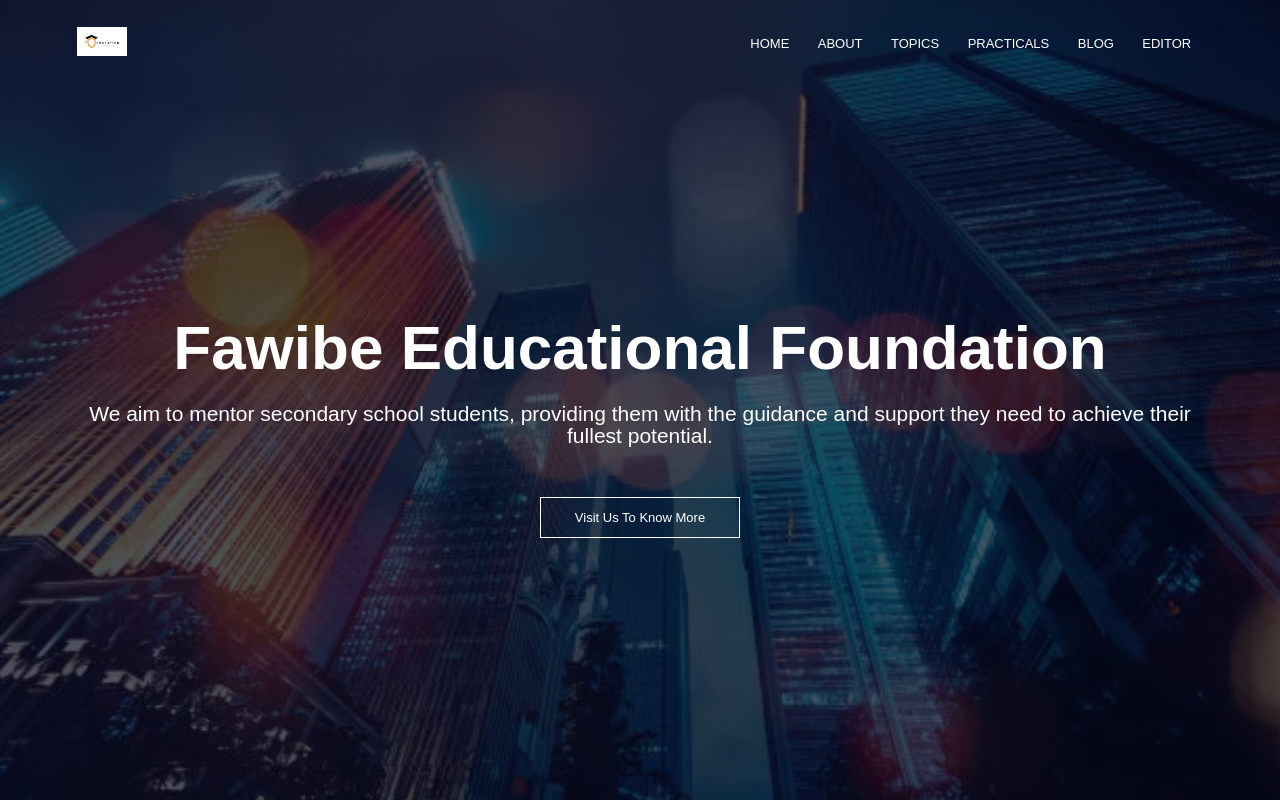
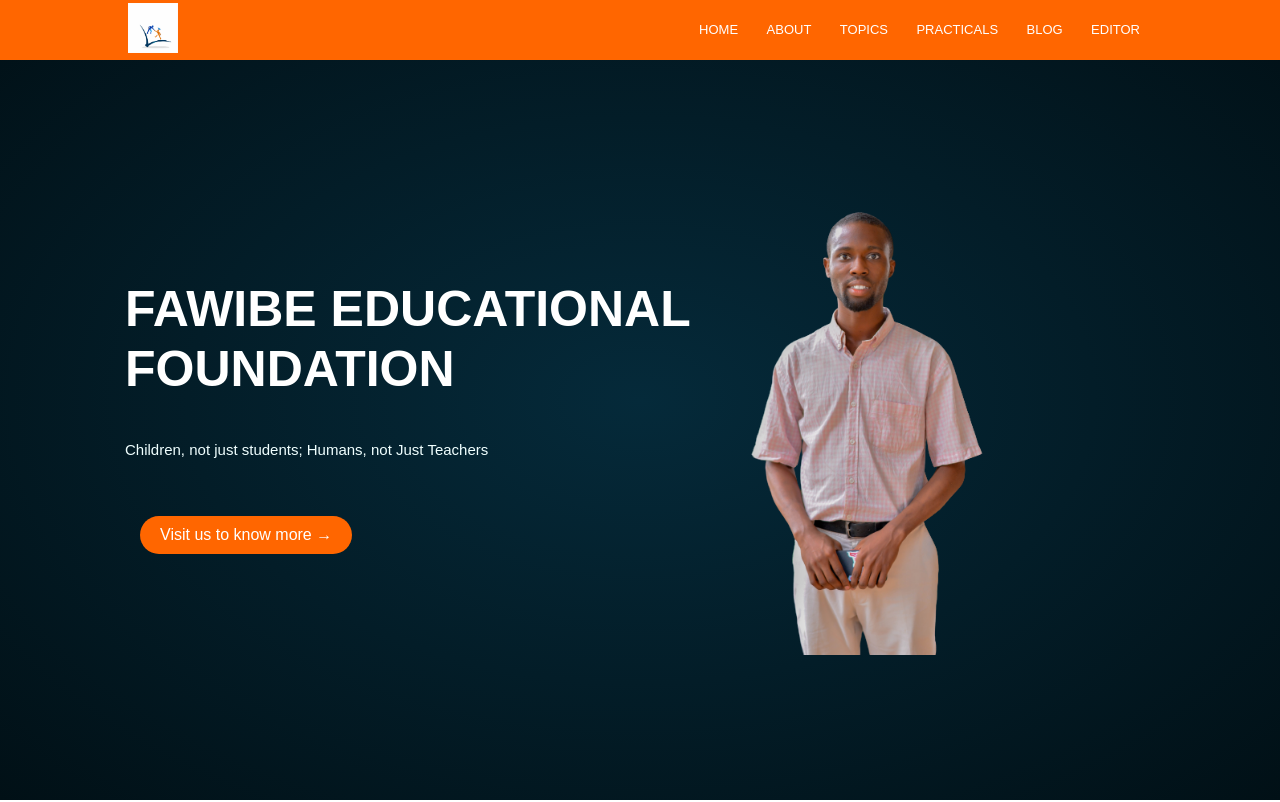
Before and after one commit to Pruddy1/education, a plain HTML site: page index.html in a window 1280 px wide. Shown: the top 802 px of the page. Drawn offline with Linux system fonts and the light colour scheme.

Commit message:
new changes

```diff
--- a/index.html
+++ b/index.html
@@ -12,8 +12,9 @@
 </head>
 <body>
     <section class="header">
+
         <nav>
-            <a href="index.html"><img src="images/edulogo.png"></a>
+            <a href="index.html"><img src="images/FEF logo 1 (1).png"></a>
             <div class="nav-links" id="navLinks">
                 <i class="fa fa-times" onclick="hideMenu()"></i>
                 <ul>
@@ -27,13 +28,18 @@
             </div>
             <i class="fa fa-bars" onclick="showMenu()"></i>
         </nav>
-        <div class="text-box">
-            <h1>Fawibe Educational Foundation</h1>
-            <p>We aim to mentor secondary school students, providing them with
-                the guidance and support they need to achieve their fullest potential.
-                 </p>
-                 <a href ="" class="hero-btn">Visit Us To Know More</a>
-        </div>
+        <div class="container">
+        <div class="Row">
+            <div class="col-2">
+                <h1>FAWIBE EDUCATIONAL FOUNDATION</h1>
+                <p>Children, not just students; Humans, not Just Teachers</p>
+                <a href="" class="btn">Visit us to know more &#8594;</a>
+            </div>
+            <div class="col-2">
+                <img src="images/DSC_0338-removebg-preview.png">
+            </div>
+    </div>
+    </div>
     </section>
     <section class="goal">
         <div class="row">
@@ -50,7 +56,7 @@
                 <img src="images/education2.jpg">
             </div>
         </div>
-    </section>
+</section>
      <!---------------Roles------------>
      <section class="Role">
         <h1>Full-spectrum Education and Development</h1>
--- a/style.css
+++ b/style.css
@@ -6,16 +6,109 @@
 .header{
     min-height:100vh;
     width: 100%;
-    background-image: linear-gradient(rgba(4,9,30,0.7),rgba(4,9,30,0.7)),url(images/institute.png);
+    background: radial-gradient(#052a3a, #011016);
     background-position: center;
     background-size: cover;
     position: relative;
+
+
 }
+a{
+    text-decoration: none;
+    color: #555;
+}
+p{
+    color:#555;
+}
+.container{
+    max-width:1200px;
+    margin: auto;
+    padding-left: 125px;
+    padding-right: 25px;
+    padding-top: 80px;
+    padding-top:50px;
+
+}
+.Row{
+    display: flex;
+    align-items:center;
+    flex-wrap: wrap;
+    justify-content: space-around;
+}
+
+.col-2 p{
+    padding:15px 0 25px;
+    color:#f0ffff;
+}
+
+.col-2{
+    flex-basis: 50%;
+    min-width: 300px;
+
+}
+.col-2 img{
+    max-width: 60%;
+
+
+}
+.col-2 h1{
+    font-size: 50px;
+    line-height: 60px;
+    margin: 25px 0;
+    color: #fff;
+
+}
+.btn{
+    display: inline-block;
+    background: #ff6600;
+    color: #fff;
+    padding: 10px 20px;
+    margin: 30px 15px;
+    border-radius: 20px;
+    transition: background 0.5s;
+}
+.btn:hover{
+    background: #ff6600;
+}
+
+.header .Row{
+    margin-top: 70px;
+}
+@media(max-width: 700px){
+
+
+    .container{
+        padding: 20px 0;
+        text-align: center;
+        flex-direction: column;
+
+    }
+    .col-2 h1{
+        font-size: 26px;
+        line-height: 38px;
+    }
+    .col-2 img{
+        padding: 70px 0;
+    }
+
+}
+
+
 nav{
     display: flex;
     padding: 2% 6%;
     justify-content: space-between;
     align-items: center;
+    width:80%;
+    height: 50px;
+    margin: auto;
+    background:#ff6600;
+    display: flex;
+    align-items: center;
+    padding: 5px    10%;
+    top:  0;
+
+
 }
 nav img{
     width:50px;
@@ -39,7 +132,7 @@ nav img{
     content:'';
     width: 0%;
     height: 2px;
-    background: #f44336;;
+    background: #ff6600;;
     display: block;
     margin: auto;
     transition: 0.5s;
@@ -47,48 +140,16 @@ nav img{
 .nav-links ul li:hover::after{
     width: 100%;
 }
-.text-box{
-    width:90%;
-    color:#fff;
-    position: absolute;
-    top: 50%;
-    left: 50%;
-    transform: translate(-50%, -50%);
-    text-align: center;
-}
-.text-box h1{
-    font-size: 62px;
-    margin-top: 50px;
-}
-.text-box p{
-    margin: 10px 0 40px;
-    font-size: 21px;
-    color:#fff;
-}
-.hero-btn{
-    display:inline-block;
-    text-decoration:none;
-    color:#fff;
-    border:1px solid #fff;
-    padding:12px 34px;
-    font-size: 13px;
-    background:transparent;
-    position: relative;
-    cursor: pointer;
-}
-.hero-btn:hover{
-    border:1px solid #f44336;
-    background: #f44336;
-    transition: 1s;
-}
+
+
+
+
 nav .fa{
     display: none;
 }
 /*----media query for less than or equal to 700pixel screen size-----*/
 @media(max-width:700px){
-    .text-box h1{
-        font-size: 20px;
-    }
+
     .nav-links ul li{
         display: block;
     }
@@ -146,6 +207,9 @@ nav .fa{
     .row h1{
         font-size: 24px;
     }
+    .hero-text {
+        flex-direction:column ;
+    }
 }
 /*-------Role-------*/
 .Role{
@@ -172,7 +236,7 @@ p{
 }
 .Role-col{
     flex-basis: 31%;
-    background: #f8e3e3;
+    background: #ddf0f8;
     border-radius: 10px;
     margin-bottom: 5%;
     padding: 20px 12px;
```
Also changed, not shown: images/DSC_0338-removebg-preview.png (added), images/FEF logo 1 (1).png (added), images/FEF logo 1.png (added), images/fef banner.png (added).
